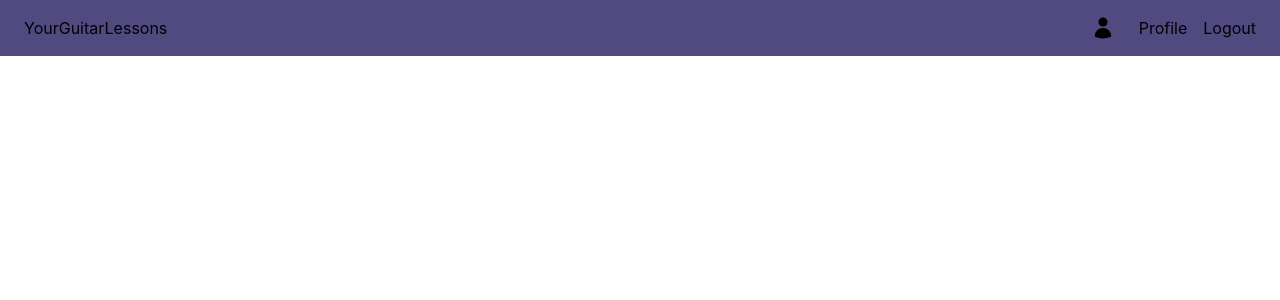
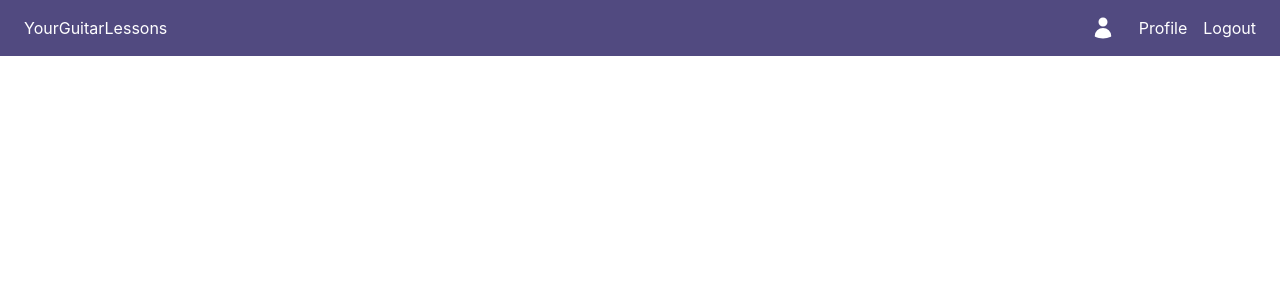
Before and after one commit to frank-skyblue/Your-Guitar-Lessons, a React (Create React App) app in the folder client/: page / in a window 1280 px wide. Shown: the top 300 px of the page. Built offline with nearby package versions, Linux system fonts and the light colour scheme.

Commit message:
updated color themes

```diff
--- a/client/tailwind.config.js
+++ b/client/tailwind.config.js
@@ -6,11 +6,16 @@ module.exports = {
   theme: {
     colors: {
       'nav': '#514A80',
+
       'side-nav': '#797E89',
-      'background': '#F9FBFF',
-      'highlight': '#FFFFFF',
-      'nav-highlight': '#a89bff',
-      'nav-hover': '#665CA4',
+      'side-nav-text-active': '#FFFFFF',
+      'side-nav-text-inactive': '#000000',
+
+      'content': '#F9FBFF',
+      'content-highlight': '#FFFFFF',
+
+      'mobile-nav-highlight': '#a89bff',
+      'mobile-nav-hover': '#665CA4',
     },
     extend: {},
   },
```
